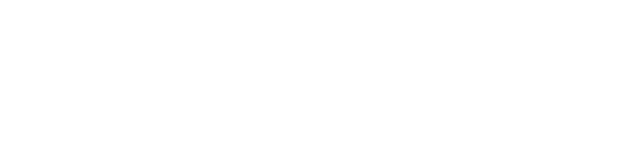
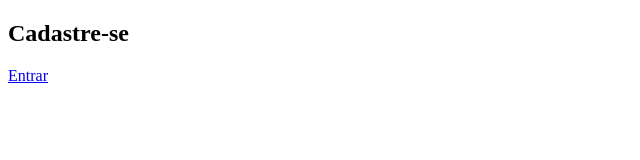
Before and after one commit to guigaldino/formulario-cadastro, a plain HTML site: page index.html in a window 1280 px wide. Shown: the whole page, without its empty margins (0-640 px from the left). Drawn offline with Linux system fonts and the light colour scheme.

Commit message:
index iniciado

```diff
--- a/index.html
+++ b/index.html
@@ -13,6 +13,19 @@
 
 <body>
 
+    <section id="cadastro">
+
+        <div id="imagem">
+            <!-- Imagem colocada via CSS -->
+        </div>
+
+        <div id="formulario">
+            <h1>Cadastre-se</h1>
+            <a href="#" id="btn_01">Entrar</a>
+        </div>
+
+    </section>
+
 </body>
 
 </html>
```
